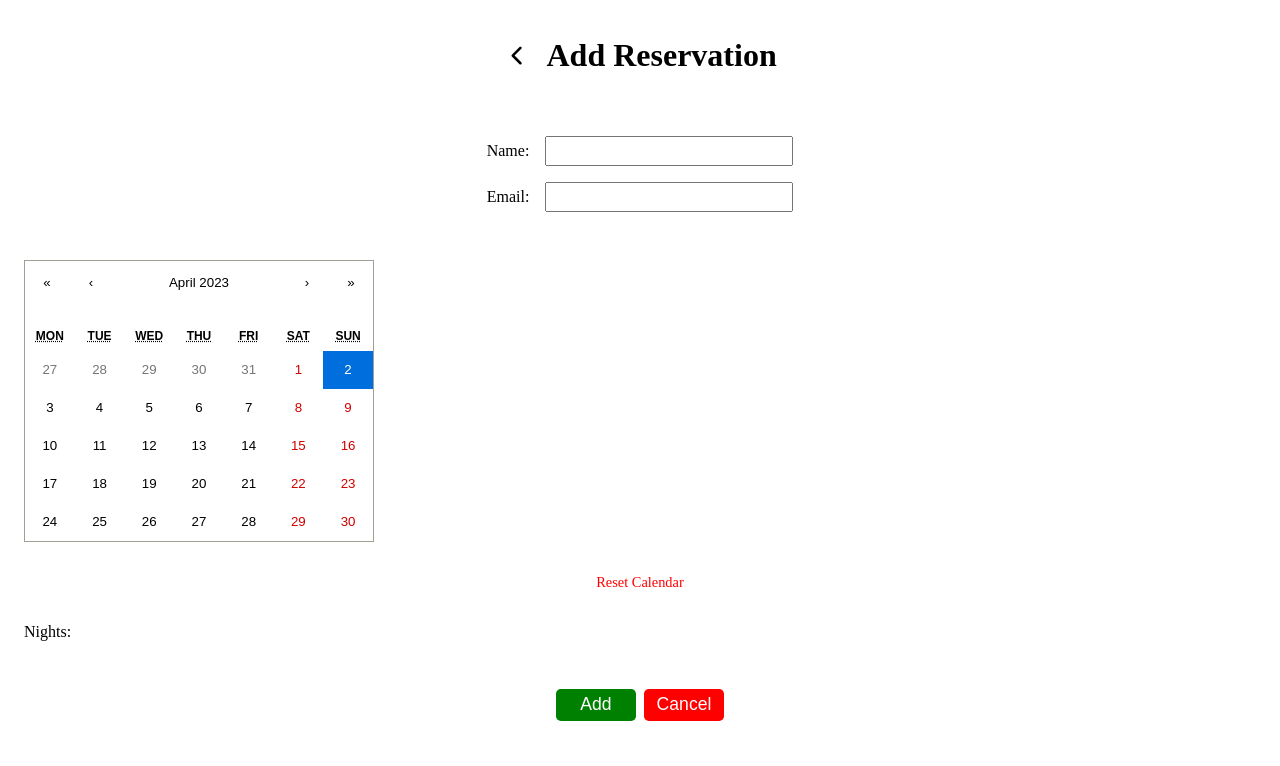
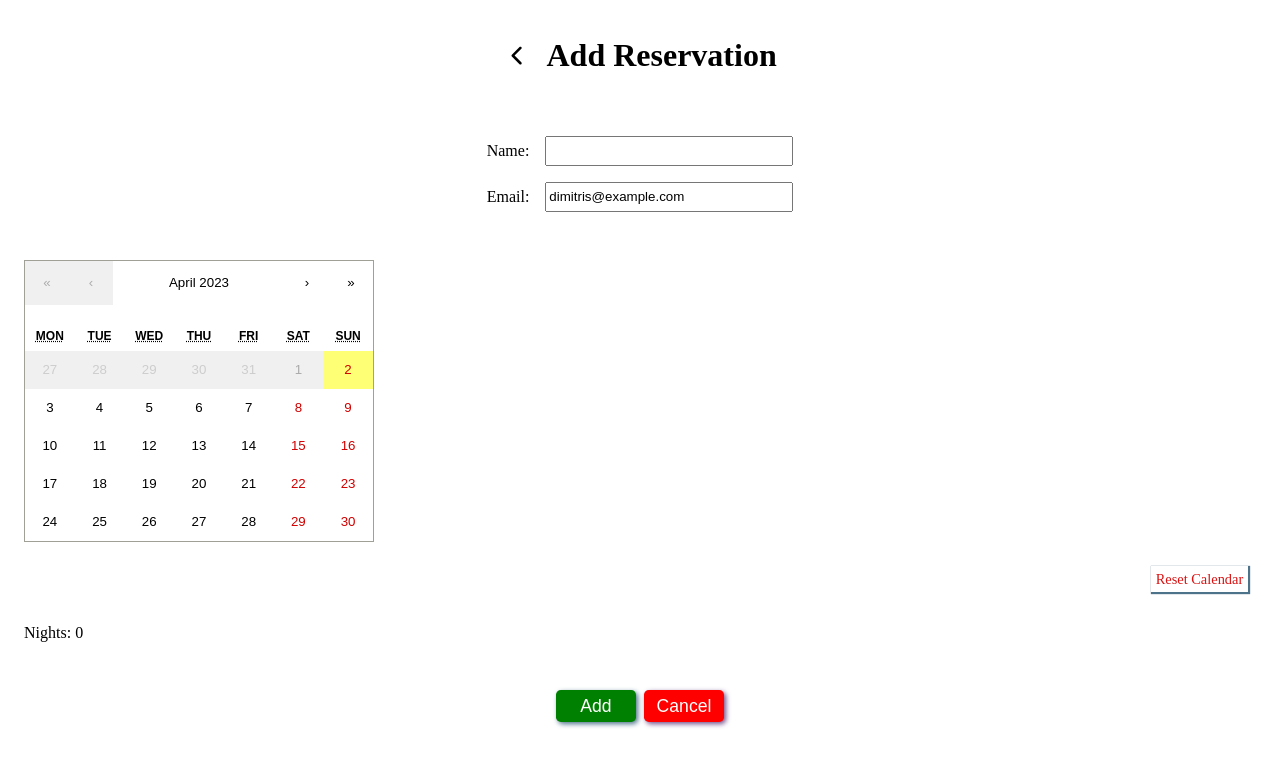
Before and after one commit to dimitris-zournatsidis/react-booking, a React (Create React App) app in the folder frontend/: page /book in a window 1280 px wide. Shown: the top 766 px of the page. Built offline with nearby package versions, Linux system fonts and the light colour scheme.

Commit message:
minor changes - calendar WIP

```diff
--- a/frontend/src/pages/Book/Book.css
+++ b/frontend/src/pages/Book/Book.css
@@ -26,11 +26,22 @@
   /* margin-bottom: 2rem; */
 }
 
+.reset_calendar_container {
+  margin: 1.5rem 0.5rem 2rem 0;
+  text-align: right;
+}
+
 .reset_calendar {
-  margin: 2rem 0 2rem;
-  text-align: center;
+  display: inline-block;
   font-size: 0.9rem;
-  color: red;
+  color: rgb(218, 18, 18);
+  padding: 0.3rem;
+  box-shadow: 1px 1px 1px 1px rgb(77, 115, 138);
+}
+
+.reset_calendar:active {
+  transform: translateY(1px);
+  box-shadow: 0.5px 0.5px 1px 0.5px rgb(77, 115, 138);
 }
 
 .nights_container {
@@ -53,6 +64,12 @@
     font-size: 1.1rem;
     border-radius: 0.3rem;
     border: none;
+    box-shadow: 2px 2px 5px 0px rgb(77, 115, 138);
+}
+
+.add_button:active {
+  transform: translateY(2px);
+  box-shadow: 0px 0px 5px 0px rgb(77, 115, 138);
 }
 
 .cancel_button {
@@ -63,4 +80,10 @@
     font-size: 1.1rem;
     border-radius: 0.3rem;
     border: none;
+    box-shadow: 2px 2px 5px 0px rgb(115, 77, 138);
 }
+
+.cancel_button:active {
+  transform: translateY(2px);
+  box-shadow: 0px 0px 5px 0px rgb(77, 115, 138);
+}
--- a/frontend/src/pages/Book/Book.tsx
+++ b/frontend/src/pages/Book/Book.tsx
@@ -12,8 +12,8 @@ export default function Book() {
   const id = uuidv4();
   const navigate = useNavigate();
   const [name, setName] = useState('');
-  const [email, setEmail] = useState('');
-  const [value, onChange] = useState<any>(new Date());
+  const [email, setEmail] = useState('dimitris@example.com');
+  const [value, onChange] = useState<any>([]);
 
   function isEmailValid(val: string) {
     let regEmail = /^[a-zA-Z0-9]+@[a-zA-Z0-9]+\.[A-Za-z]+$/;
@@ -26,6 +26,7 @@ export default function Book() {
 
   useEffect(() => {
     console.log('date!!!', dayjs(value).format('DD-MM-YYYY'));
+    console.log('dateValue', value.length);
   });
 
   function handleAdd() {
@@ -36,7 +37,7 @@ export default function Book() {
       toast.warn('Please enter an email');
     } else if (!isEmailValid(email)) {
       toast.error('Enter a valid email');
-    } else if (!value) {
+    } else if (value.length === 0) {
       toast.warn('Please select date(s)');
     } else {
       // Create the booking object
@@ -100,13 +101,17 @@ export default function Book() {
         <Calendar
           onChange={onChange}
           value={value}
+          minDate={new Date()}
           //activeStartDate={undefined}
-          //selectRange={true}
+          selectRange={true}
+          allowPartialRange={true}
         />
       </div>
 
-      <div className='reset_calendar' onClick={() => onChange([])}>
-        Reset Calendar
+      <div className='reset_calendar_container'>
+        <span className='reset_calendar' onClick={() => onChange([])}>
+          Reset Calendar
+        </span>
       </div>
 
       <div className='nights_container'>
--- a/frontend/src/pages/Home/Home.css
+++ b/frontend/src/pages/Home/Home.css
@@ -6,5 +6,5 @@
     text-align: center;
     font-size: 1.2rem;
     margin-top: 15rem;
-    color: gray;
+    color: #C0C0C0;
 }
```
